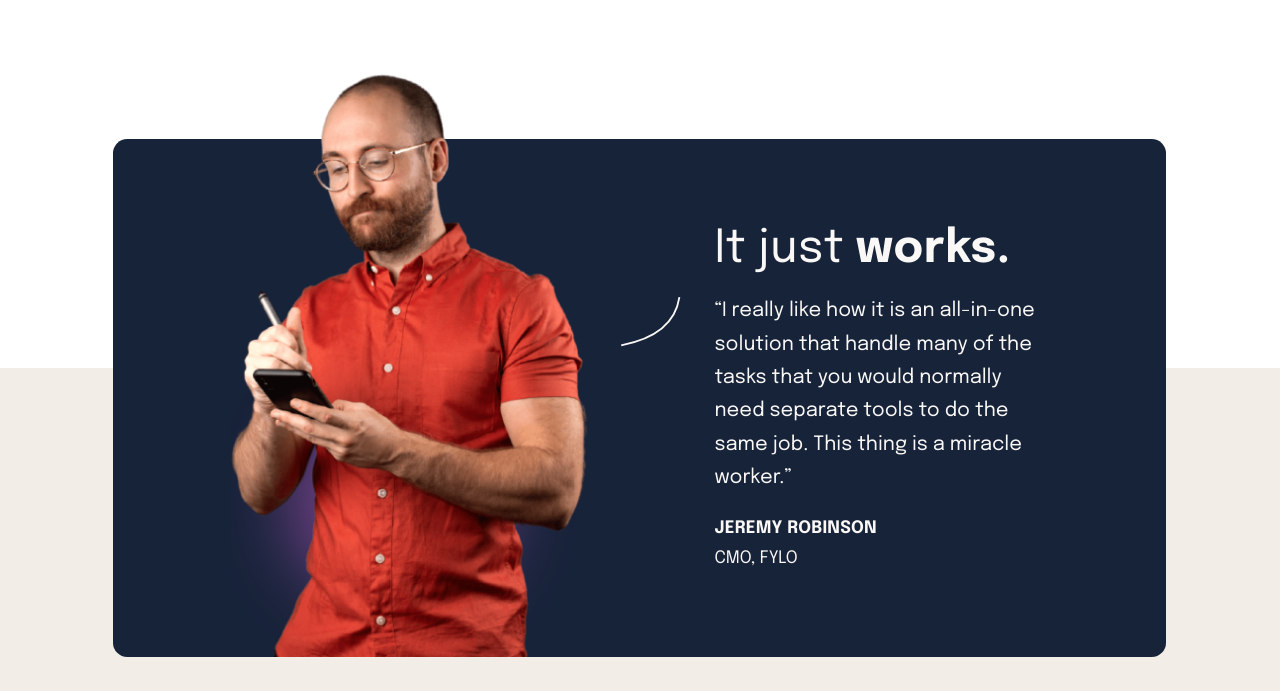
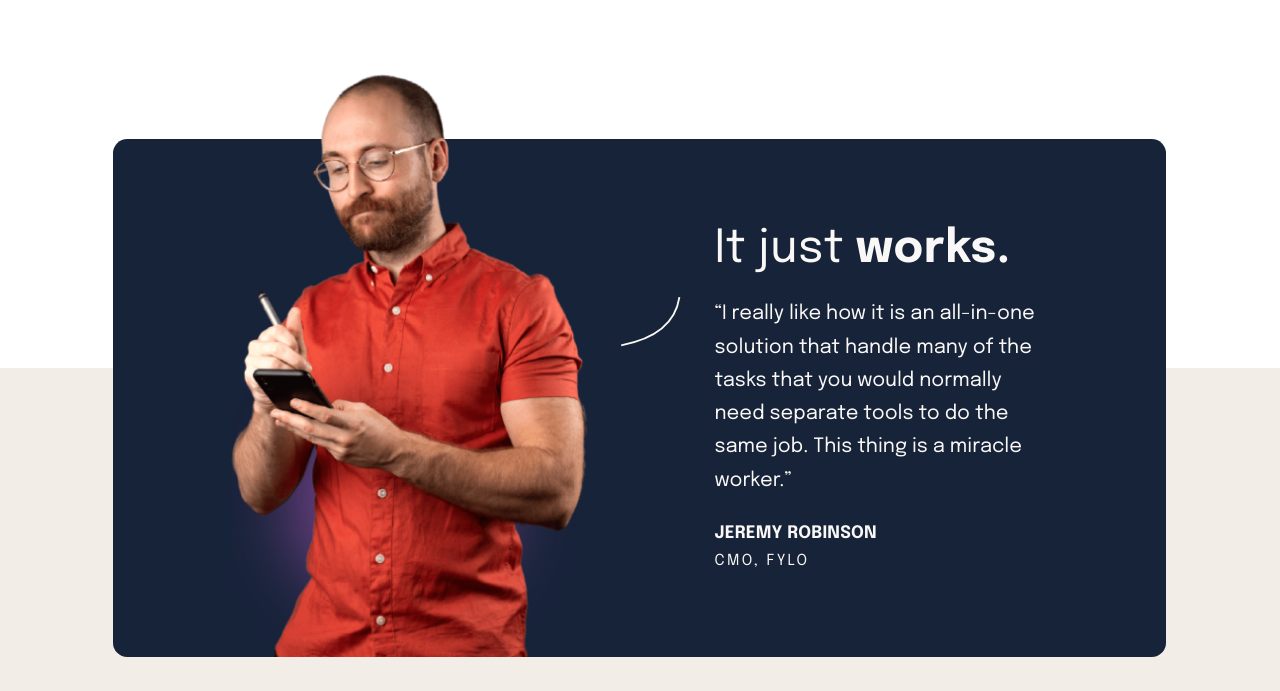
Before and after one commit to cwasi/suite-landing-page, a website: page index.html in a window 1280 px wide. Shown: the part 744-1435 px from the top of the page. Drawn offline with Linux system fonts and the light colour scheme.

Commit message:
fix typo

```diff
--- a/index.html
+++ b/index.html
@@ -111,7 +111,7 @@
             </div>
             <div class="card__profile">
               <p class="heading-m-bold cream-white">JEREMY ROBINSON</p>
-              <p class="heading-l-regular cream-white">CMO, FYLO</p>
+              <p class="heading-s-regular cream-white">CMO, FYLO</p>
             </div>
           </div>
         </div>
```
